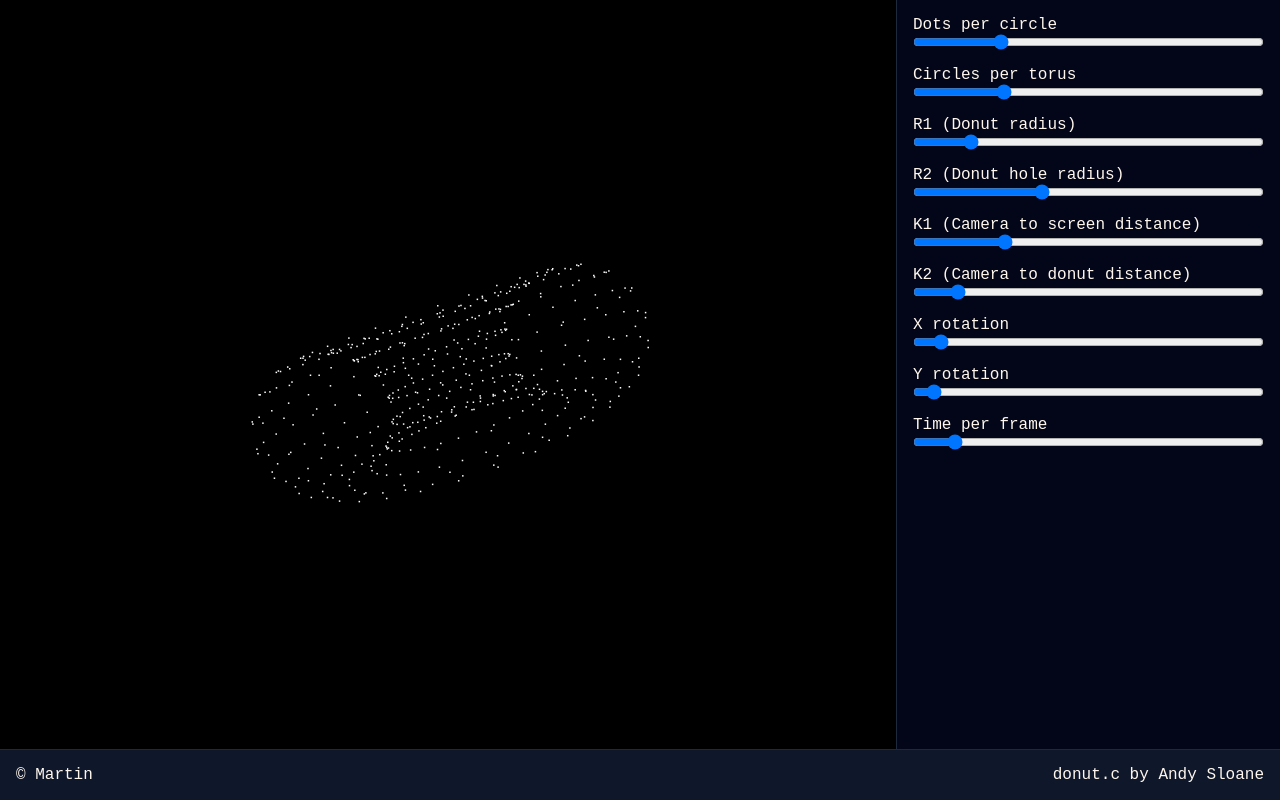
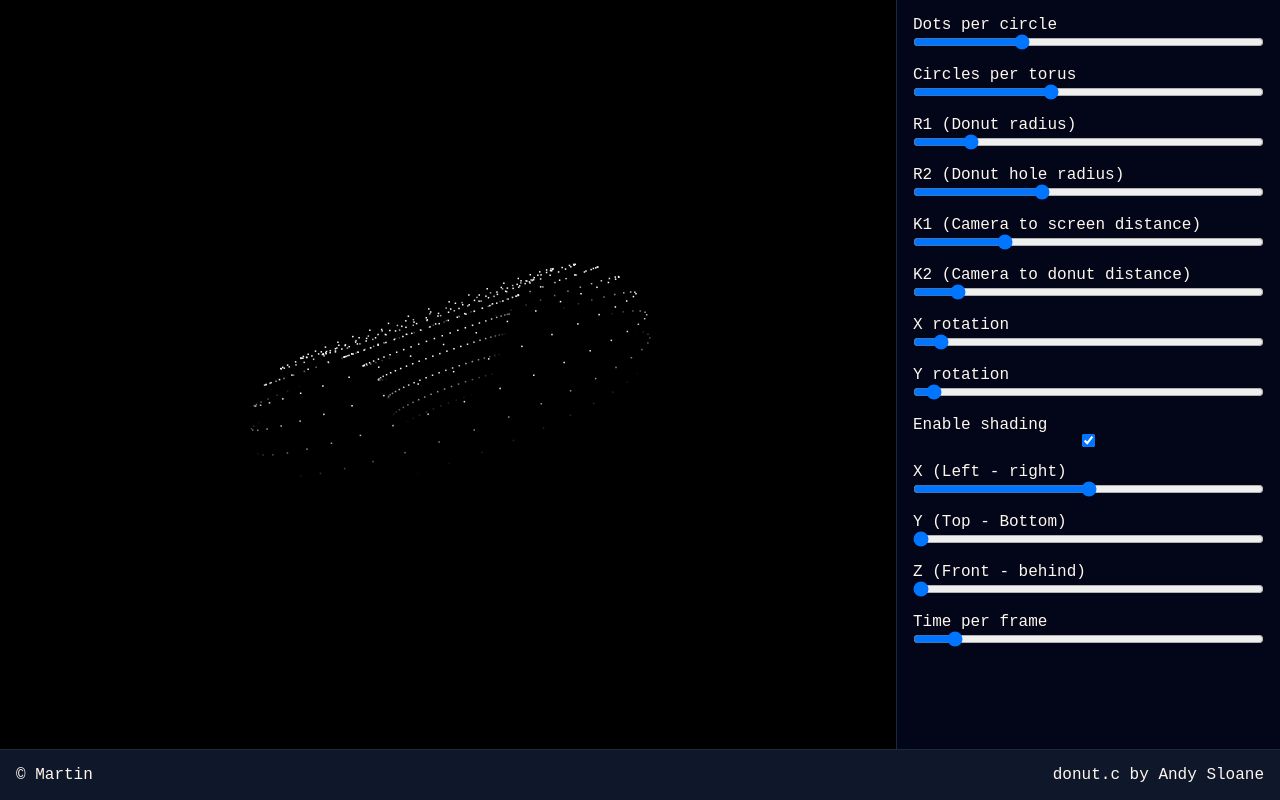
Before and after one commit to martinsomer/donut-js, a plain HTML site: page index.html in a window 1280 px wide. Drawn offline with Linux system fonts and the light colour scheme.

Commit message:
Add shading

```diff
--- a/index.html
+++ b/index.html
@@ -24,11 +24,11 @@
             <aside>
                 <label>
                     <span>Dots per circle</span>
-                    <input name="dots" type="range" min="1" max="64" step="1" value="16" />
+                    <input name="dots" type="range" min="1" max="64" step="1" value="20" />
                 </label>
                 <label>
                     <span>Circles per torus</span>
-                    <input name="slices" type="range" min="1" max="256" step="1" value="64" />
+                    <input name="slices" type="range" min="1" max="256" step="1" value="100" />
                 </label>
                 <label>
                     <span>R1 (Donut radius)</span>
@@ -55,6 +55,22 @@
                     <input name="rotation_y" type="range" min="0" max="0.5" step="0.01" value="0.02" />
                 </label>
                 <label>
+                    <span>Enable shading</span>
+                    <input type="checkbox" name="shading" checked />
+                </label>
+                <label>
+                    <span>X (Left - right)</span>
+                    <input name="light_x" type="range" min="-1" max="1" step="0.1" value="0" />
+                </label>
+                <label>
+                    <span>Y (Top - Bottom)</span>
+                    <input name="light_y" type="range" min="-1" max="1" step="0.1" value="-1" />
+                </label>
+                <label>
+                    <span>Z (Front - behind)</span>
+                    <input name="light_z" type="range" min="-1" max="1" step="0.1" value="-1" />
+                </label>
+                <label>
                     <span>Time per frame</span>
                     <input name="speed" type="range" min="0", max="200" step="1" value="20" />
                 </label>
--- a/script.js
+++ b/script.js
@@ -12,27 +12,28 @@ function render(context) {
         for (let phi = 0; phi < 2*Math.PI; phi += phi_spacing) {
             let vertex = Matrix.add(
                 [[config.r2, 0, 0]],
-                [[config.r1 * Math.cos(theta), 0, config.r1 * Math.sin(theta)]]
+                [[config.r1 * Math.cos(theta), 0, config.r1 * Math.sin(theta)]],
             );
 
-            vertex = Matrix.multiply(vertex,
+            const rotation_matrix = Matrix.multiply(
                 [
                     [Math.cos(phi), -Math.sin(phi), 0],
                     [Math.sin(phi), Math.cos(phi), 0],
-                    [0, 0, 1]
+                    [0, 0, 1],
                 ],
                 [
                     [1, 0 , 0],
                     [0, Math.cos(state.x), -Math.sin(state.x)],
-                    [0, Math.sin(state.x), Math.cos(state.x)]
+                    [0, Math.sin(state.x), Math.cos(state.x)],
                 ],
                 [
                     [Math.cos(state.y), 0, Math.sin(state.y)],
                     [0, 1, 0],
-                    [-Math.sin(state.y), 0, Math.cos(state.y)]
+                    [-Math.sin(state.y), 0, Math.cos(state.y)],
                 ],
             );
 
+            vertex = Matrix.multiply(vertex, rotation_matrix);
             const [x, y, z] = vertex[0];
 
             px = (config.k1 * x) / (config.k2 + z);
@@ -41,7 +42,18 @@ function render(context) {
             px += context.canvas.width / 2;
             py += context.canvas.height / 2;
 
-            context.fillStyle = 'rgba(255, 255, 255, 1)';
+            let luminance = 1;
+            if (config.shading) {
+                const normal = Matrix.multiply(
+                    [[Math.cos(theta), 0, Math.sin(theta)]],
+                    rotation_matrix,
+                );
+
+                const [nx, ny, nz] = normal[0];
+                luminance = nx * config.light_x + ny * config.light_y + nz * config.light_z;
+            }
+
+            context.fillStyle = `rgba(255, 255, 255, ${luminance})`;
             context.fillRect(px, py, 1.5, 1.5);
         }
     }
@@ -50,7 +62,6 @@ function render(context) {
         x: state.x + config.rotation_x,
         y: state.y + config.rotation_y,
     });
-
 }
 
 window.addEventListener('DOMContentLoaded', () => {
@@ -72,5 +83,13 @@ window.addEventListener('DOMContentLoaded', () => {
 });
 
 function update (input) {
-    config[input.name] = parseFloat(input.value);
+    switch (input.type) {
+        case 'range':
+            config[input.name] = parseFloat(input.value);
+            break;
+        case 'checkbox':
+            config[input.name] = input.checked;
+        default:
+            break;
+    }
 }
```
